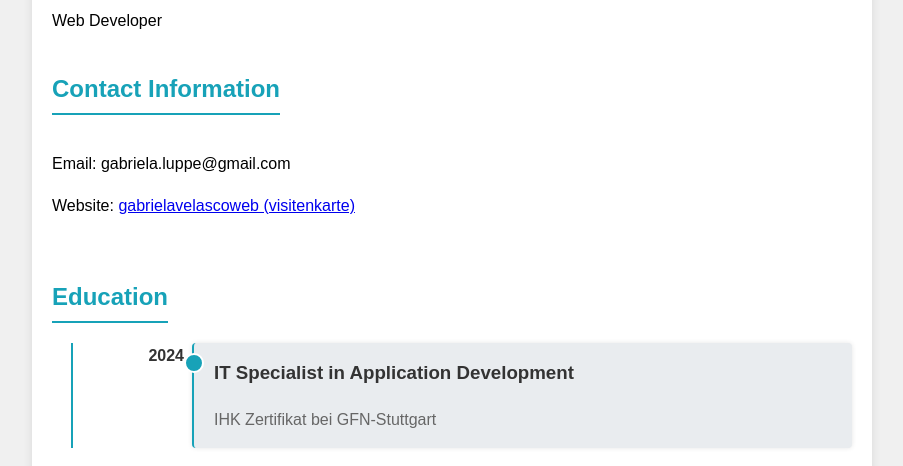
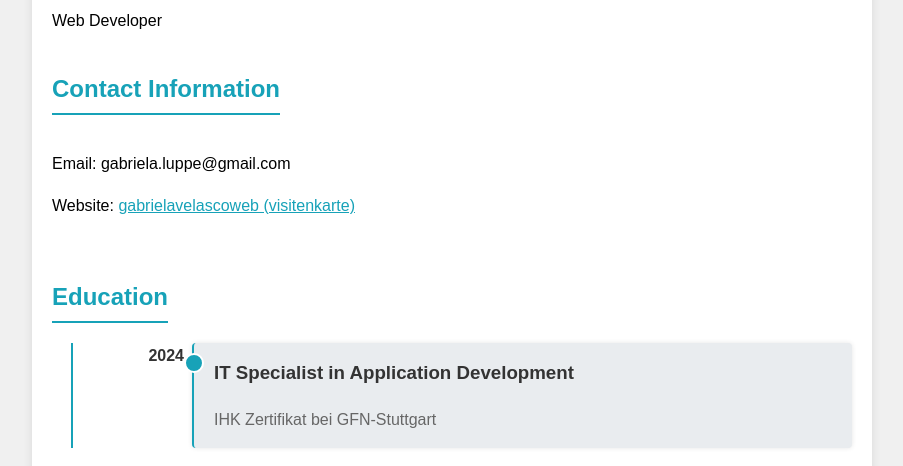
Before and after one commit to GabiVelasco/web_lebenslauf, a plain HTML site: page index.html in a window 1280 px wide. Shown: the part 334-800 px from the top of the page, without its empty margins (188-1091 px from the left). Drawn offline with Linux system fonts and the light colour scheme.

Commit message:
color link and hover style added

```diff
--- a/style.css
+++ b/style.css
@@ -110,3 +110,7 @@ h2 {
     padding-left: 20px;
     list-style-type: disc;
 }
+
+a { color: #17a2b8;}
+
+a:hover { font-weight:700;}
```
